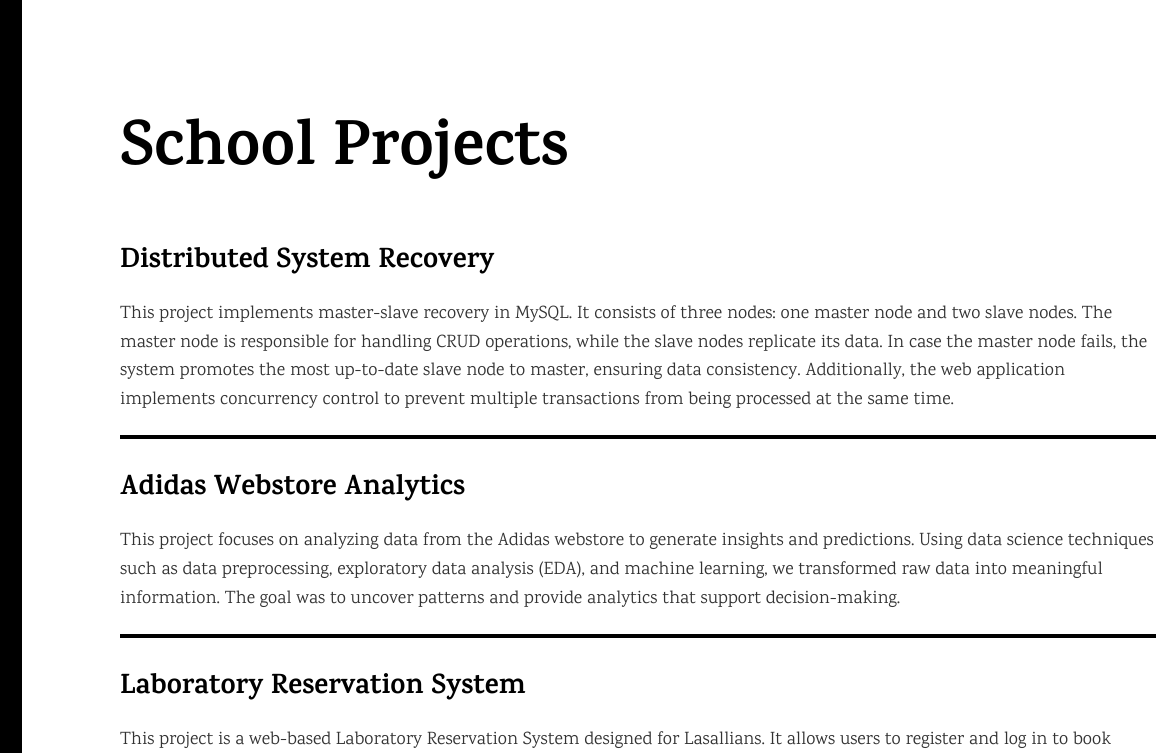
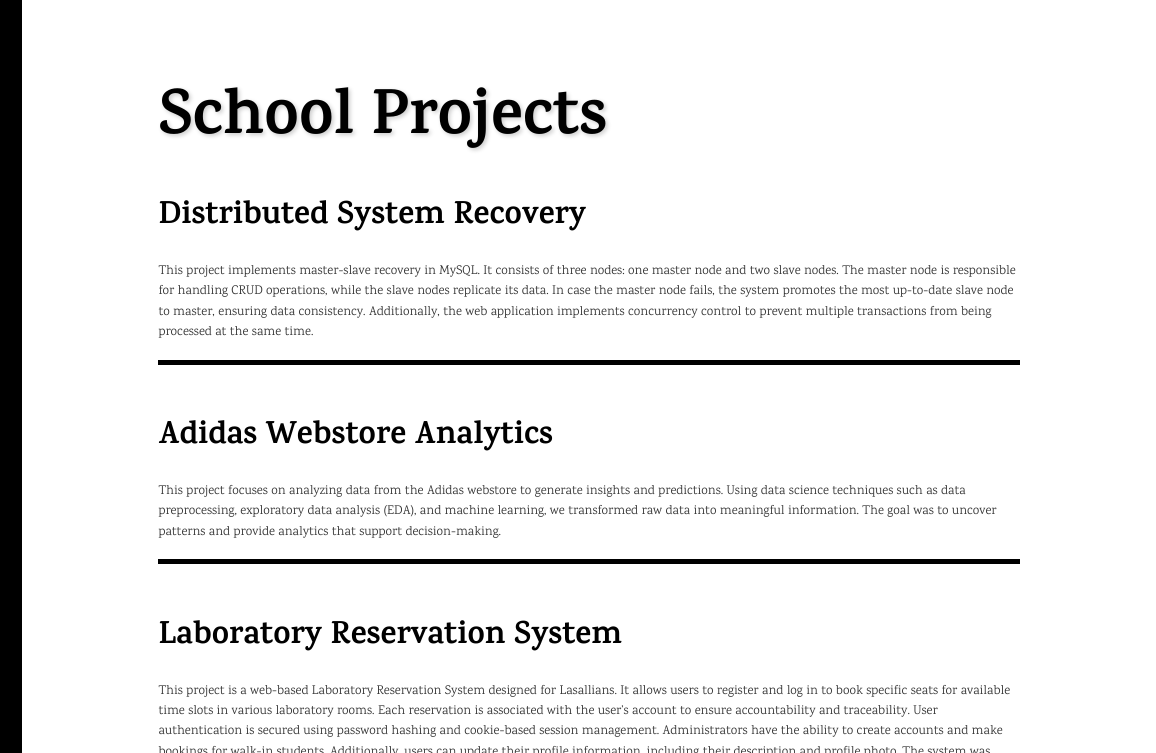
Before and after one commit to Brasprin/Portfolio, a plain HTML site: page projects.html in a window 1280 px wide. Shown: the top 753 px of the page, 188-1344 px from the left, 1156 px wide, since content can reach past the window. Drawn offline with Linux system fonts and the light colour scheme.

Commit message:
Add files via upload

```diff
--- a/css/contact.css
+++ b/css/contact.css
@@ -1,42 +1,67 @@
+body {
+    color: black;
+    margin: 0;
+    padding: 0;
+    font-family: sans-serif;
+}
 
-.body{
-    color: black;
+.container {
+    width: 90%;
+    max-width: 1000px;
+    margin: 50px auto;
+    padding: 0 1rem;
 }
-.container {
-    width: 82%;
-    margin: 50px auto;
-    margin-left: 300px;
+
+h1 {
+    font-size: 2.5rem;
+    text-align: center;
 }
-h1 {
-    font-size: 2.5em;
-}
+
 .contact-form {
     display: flex;
     flex-direction: column;
+    gap: 1rem;
 }
+
 label {
     font-weight: bold;
-    margin-top: 10px;
+    margin-top: 0.5rem;
 }
-input, textarea {
+
+input,
+textarea {
     width: 100%;
-    padding: 10px;
-    margin-top: 5px;
+    padding: 0.75rem;
     border: 1px solid #ccc;
     border-radius: 5px;
+    font-size: 1rem;
 }
+
 .checkbox-group {
-    margin-top: 10px;
+    margin-top: 0.5rem;
 }
+
 button {
     background-color: black;
     color: white;
-    padding: 10px;
+    padding: 0.75rem;
     border: none;
     border-radius: 5px;
-    margin-top: 15px;
     cursor: pointer;
+    font-size: 1rem;
 }
+
 button:hover {
     background-color: #333;
 }
+
+@media (max-width: 600px) {
+    h1 {
+        font-size: 2rem;
+    }
+
+    .container {
+        margin: 30px auto;
+        padding: 0 1rem;
+    }
+}
--- a/css/index.css
+++ b/css/index.css
@@ -1,36 +1,30 @@
 
 body {
-    height: 50vh;
+    height: 100vh;
     padding-left: 300px;
-}
-
-.profile {
-    display: flex;
-    justify-content: center;
-    align-items: center;
-    flex: 1;
-    padding-right: 40px;
-    padding-left: 20px;
-}
-
-.profile img {
-    width: 30vw;
-    height: auto;
-    border-radius: 50%;
-    margin: 0 auto;
-    max-width: 600px;
+    padding-right: 2vw;
 }
 
 .container {
     display: flex;
     align-items: center;
     width: 100%;
-    padding-top: 170px;
+    padding-top: 10vh;
+    flex-direction: row;
+    flex-wrap: wrap
+}
+
+
+
+.profile img {
+    width: 25vw;
+    height: auto;
+    border-radius: 50%;
 }
 
 
 h1 {
-    font-size: 96px;
+    font-size: 6vw;
     font-weight: bold;
     text-shadow: 2px 2px 4px rgba(0, 0, 0, 0.2);
 }
@@ -41,18 +35,27 @@ p {
     color: black;
 }
 
+.text-section {
+    flex: 1 1 300px;
+    padding: 0 3vw;
+    display: flex;
+    flex-direction: column;
+    justify-content: center;
+}
+
+
+
 .subtitle {
-    font-size: 27px;
+    font-size: 1.6vw;
     font-weight: 600;
     color: #555;
-    margin-top: -110px;
-    white-space: nowrap;
+    margin-top: 1rem;
+    white-space: normal;
 }
 
 .description {
-    font-size: 40px;
+    font-size: 2vw;
     line-height: 1.6;
-    margin-top: 120px;
+    margin-top: 2rem;
     color: #333;
-
 }
--- a/css/projects.css
+++ b/css/projects.css
@@ -1,51 +1,51 @@
+
 body {
-    display: flex;
-    flex-direction: column;
-    align-items: flex-start;
-    min-height: 100vh;
-
-    overflow-y: auto;
-
-
+    height: 100vh;
+    padding-left: 300px;
+    padding-right: 2vw;
 }
 
 .container {
-    width: 82%;
-    margin: 50px auto;
-    margin-left: 300px;
+    box-sizing: border-box;
+    display: flex;
+    align-items: center;
+    width: 100%;
+    padding-top: 10vh;
+    padding-left: 3vw;
+    padding-right: 3vw;
+    flex-direction: row;
+    flex-wrap: wrap;
 }
 
-.title {
-    text-align: left;
+h1 {
 
-}
-
-
-h1 {
-    font-size: 64px;
+    font-size: 5vw;
     font-weight: bold;
-    margin-bottom: 30px;
+    text-shadow: 2px 2px 4px rgba(0, 0, 0, 0.2);
+    margin-bottom: -3%;
+    margin-top: -4%;
 }
 
 h2 {
-    font-size: 28px;
+    font-size: 2.5vw;
     font-weight: bold;
-    margin-bottom: 10px;
+    margin-bottom: 1vh;
 }
 
 
 p {
-    font-size: 18px;
+    font-size: 1vw;
     line-height: 1.6;
     color: #333;
 }
 
 
+
 hr {
     border: none;
-    height: 4px;
+    height: 0.6vh;
     background-color: black;
-    margin: 20px 0;
+    margin: 2vh 0;
 
 }
 
@@ -79,9 +79,7 @@ hr {
 }
 
 
-.project p {
-    margin-top: 10px;
-}
+
 
 h2, p, .project p{
     word-wrap: break-word;
--- a/css/sidebar.css
+++ b/css/sidebar.css
@@ -1,5 +1,3 @@
-
-
 .sidebar {
     width: 210px;
     height: 100vh;
@@ -10,11 +8,11 @@
     background: #000000;
     display: flex;
     flex-direction: column;
-    justify-content: center;
     align-items: center;
     padding-top: 20px;
     z-index: 1000;
-    overflow: hidden;
+    overflow-y: auto;
+   overflow-x: hidden;
 }
 
 .sidebar-menu {
```
Also changed, not shown: components/sidebar.html (+1 -0 lines), index.html (+1 -1 lines), resume.html (+1 -1 lines).
